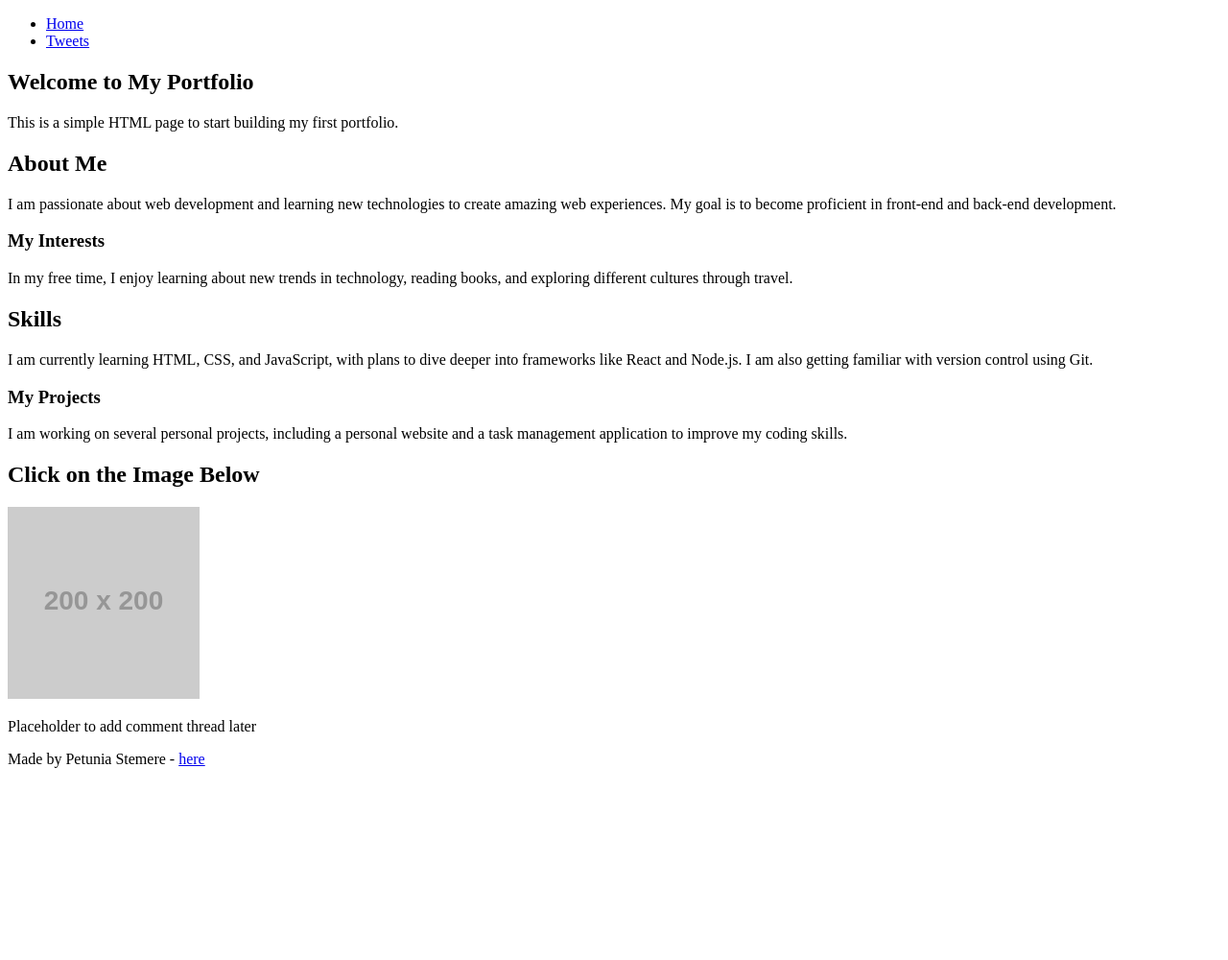
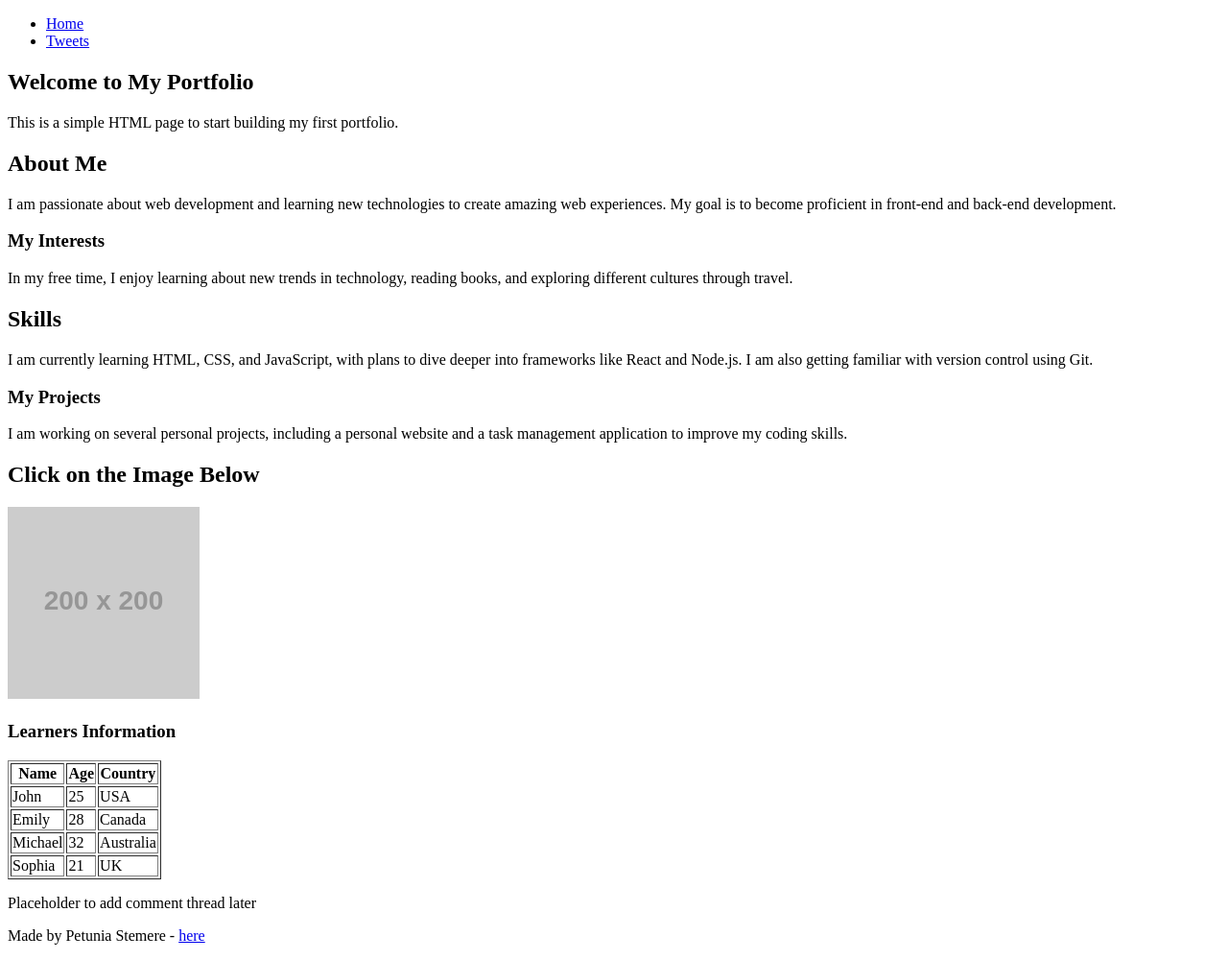
Before and after one commit to Petuniapet/My_First_Portfolio, a plain HTML site: page html_basic/index.html in a window 1280 px wide. Shown: the whole page at 96% size. Before the commit the page ends 816 px from the top, so only its background shows below. Drawn offline with Linux system fonts and the light colour scheme; placeholder pictures from the web are drawn by us.

Commit message:
Update index.html

```diff
--- a/html_basic/index.html
+++ b/html_basic/index.html
@@ -34,6 +34,43 @@
             <a href="https://www.example.com" target="_blank">
                 <img src="https://via.placeholder.com/200" alt="Placeholder Image" width="200">
             </a>
+
+            <!-- Table of Learners -->
+            <div>
+                <h3>Learners Information</h3>
+                <table border="1">
+                    <thead>
+                        <tr>
+                            <th>Name</th>
+                            <th>Age</th>
+                            <th>Country</th>
+                        </tr>
+                    </thead>
+                    <tbody>
+                        <tr>
+                            <td>John</td>
+                            <td>25</td>
+                            <td>USA</td>
+                        </tr>
+                        <tr>
+                            <td>Emily</td>
+                            <td>28</td>
+                            <td>Canada</td>
+                        </tr>
+                        <tr>
+                            <td>Michael</td>
+                            <td>32</td>
+                            <td>Australia</td>
+                        </tr>
+                        <tr>
+                            <td>Sophia</td>
+                            <td>21</td>
+                            <td>UK</td>
+                        </tr>
+                    </tbody>
+                </table>
+            </div>
+
         </article>
 
         <aside>
```
